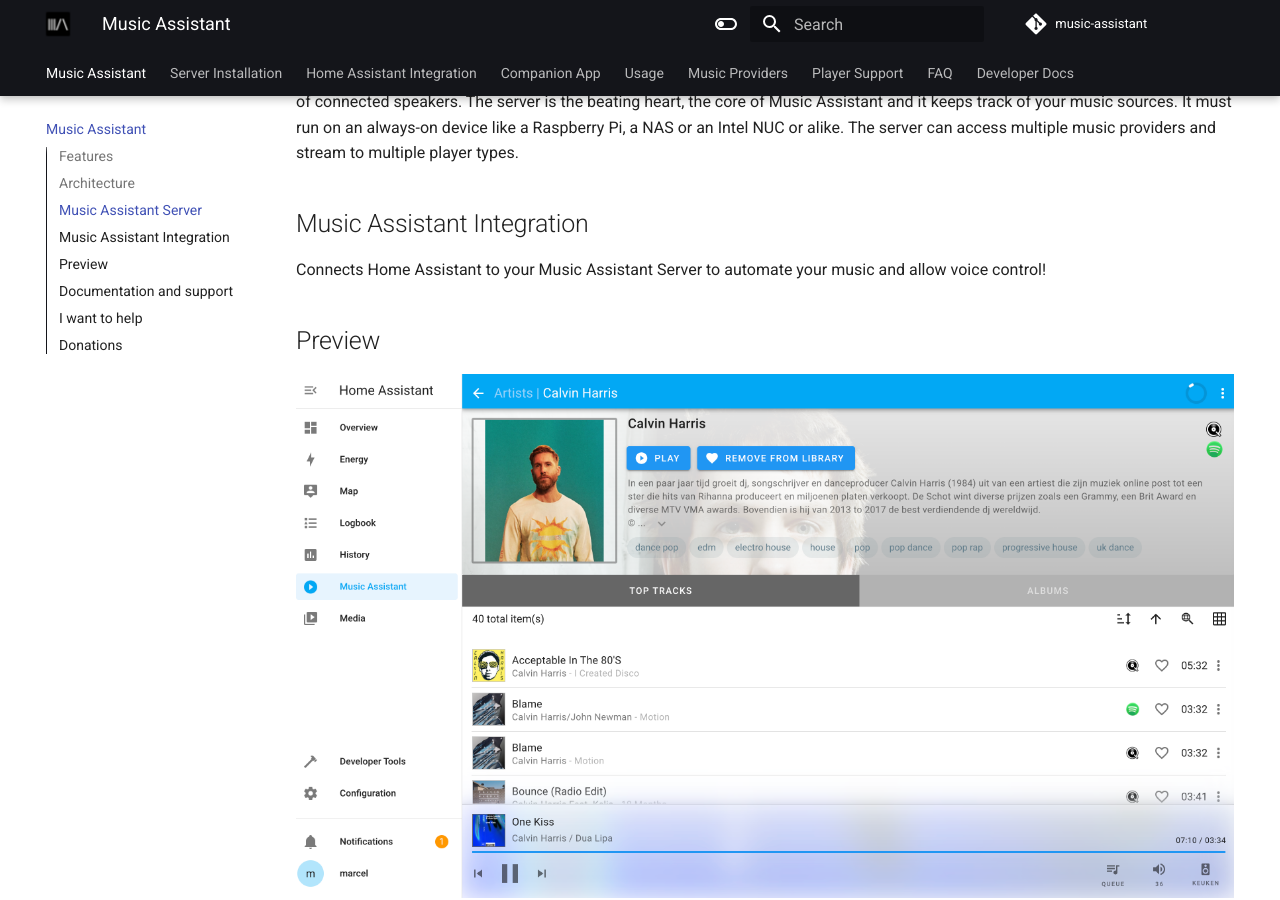
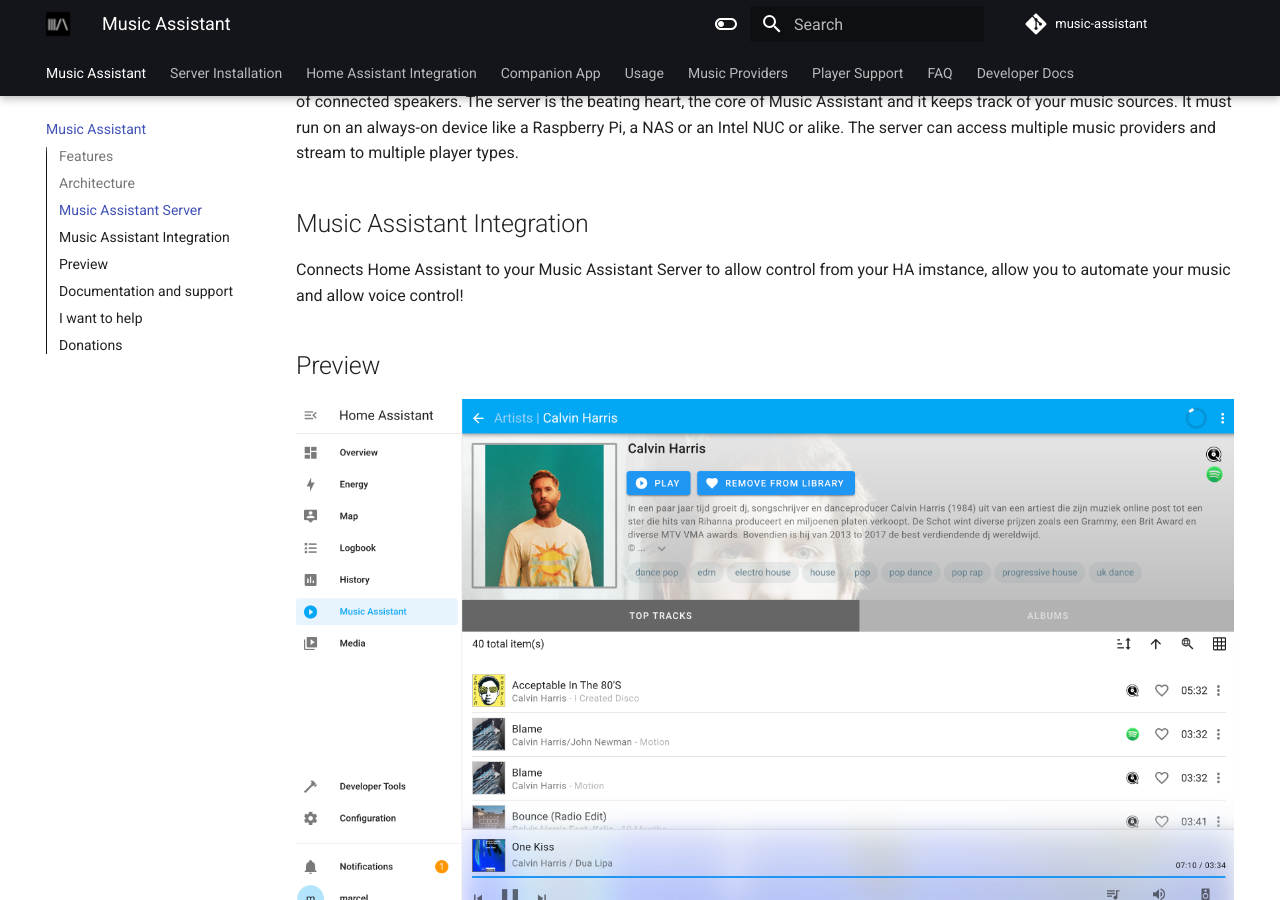
Before and after one commit to pwbriggs/music-assistant.github.io, an MkDocs documentation site: the page built from docs/index.md, in a window 1280 px wide and 900 px high, scrolled down 994 px. Built offline with MkDocs 1.6.1 and Material for MkDocs 9.7.7, drawn with Linux system fonts in a browser that asks for light colours.

Commit message:
Minor change

```diff
--- a/docs/index.md
+++ b/docs/index.md
@@ -31,7 +31,7 @@
 
 ## Music Assistant Integration
 
-Connects Home Assistant to your Music Assistant Server to automate your music and allow voice control!
+Connects Home Assistant to your Music Assistant Server to allow control from your HA imstance, allow you to automate your music and allow voice control!
 
 ## Preview
 
```
